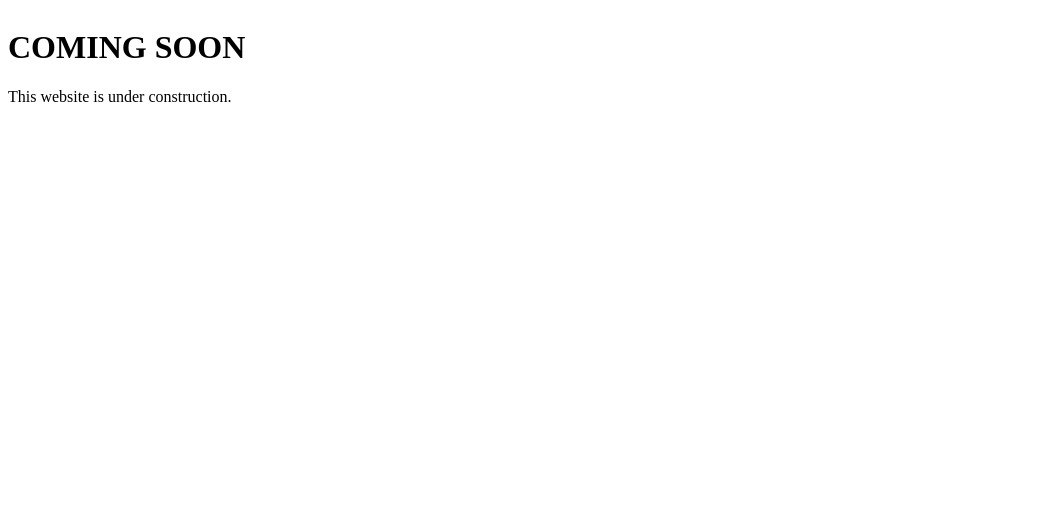
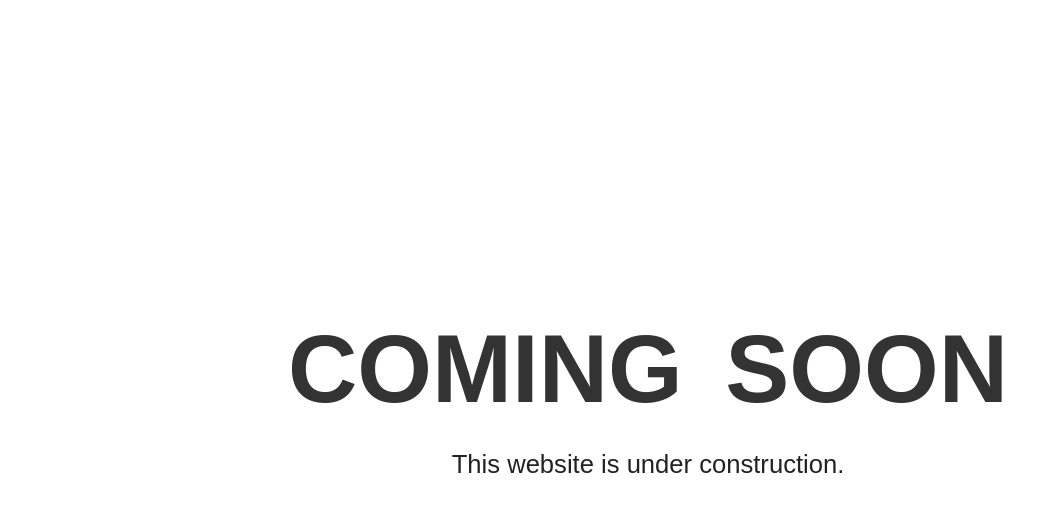
Before and after one commit to seadmustafa/seadmustafa.github.io, a plain HTML site: page index.html in a window 1280 px wide. Shown: the whole page, without its empty margins (0-1057 px from the left). Drawn offline with Linux system fonts and the light colour scheme.

Commit message:
Update index.html

```diff
--- a/index.html
+++ b/index.html
@@ -1,3 +1,73 @@
+<!DOCTYPE html>
+<html>
+<head>
+	<meta charset="utf-8">
+	<title>Home Page</title>
+  <style>
+  h1 {
+  margin: 0;
+  font-family: 'Arial', sans-serif;
+  font-size: 2.5em;
+  color: #333;
+  word-spacing: 16px;
+}
+
+p {
+  font-family: 'Arial', sans-serif;
+  font-size: 1.4em;
+  font-weight: light;
+  color: #222;
+}
+
+.container {
+  position: absolute;
+  top: 0;
+  bottom: 0;
+  width: 100%;
+  background: url('');
+  background-size: cover;
+}
+
+.wrapper {
+  width: 100%;
+  min-height: 100%;
+  height: auto;
+  display: table;
+}
+
+.content {
+  display: table-cell;
+  vertical-align: middle;
+}
+
+.item {
+  width: auto;
+  height: auto;
+  margin: 0 auto;
+  text-align: center;
+  padding: 8px;
+}
+
+@media only screen and (min-width: 800px) {
+  h1 {
+    font-size: 6em;
+  }
+  p {
+    font-size: 1.6em;
+  }
+}
+
+@media only screen and (max-width: 320px) {
+  h1 {
+    font-size: 2em;
+  }
+  p {
+    font-size: 1.2em;
+  }
+}
+  </style>
+</head>
+
 <div class="container">
   <div class="wrapper">
     <div class="content">
@@ -10,3 +80,4 @@
     </div>
   </div>
 </div>
+</html>
```
